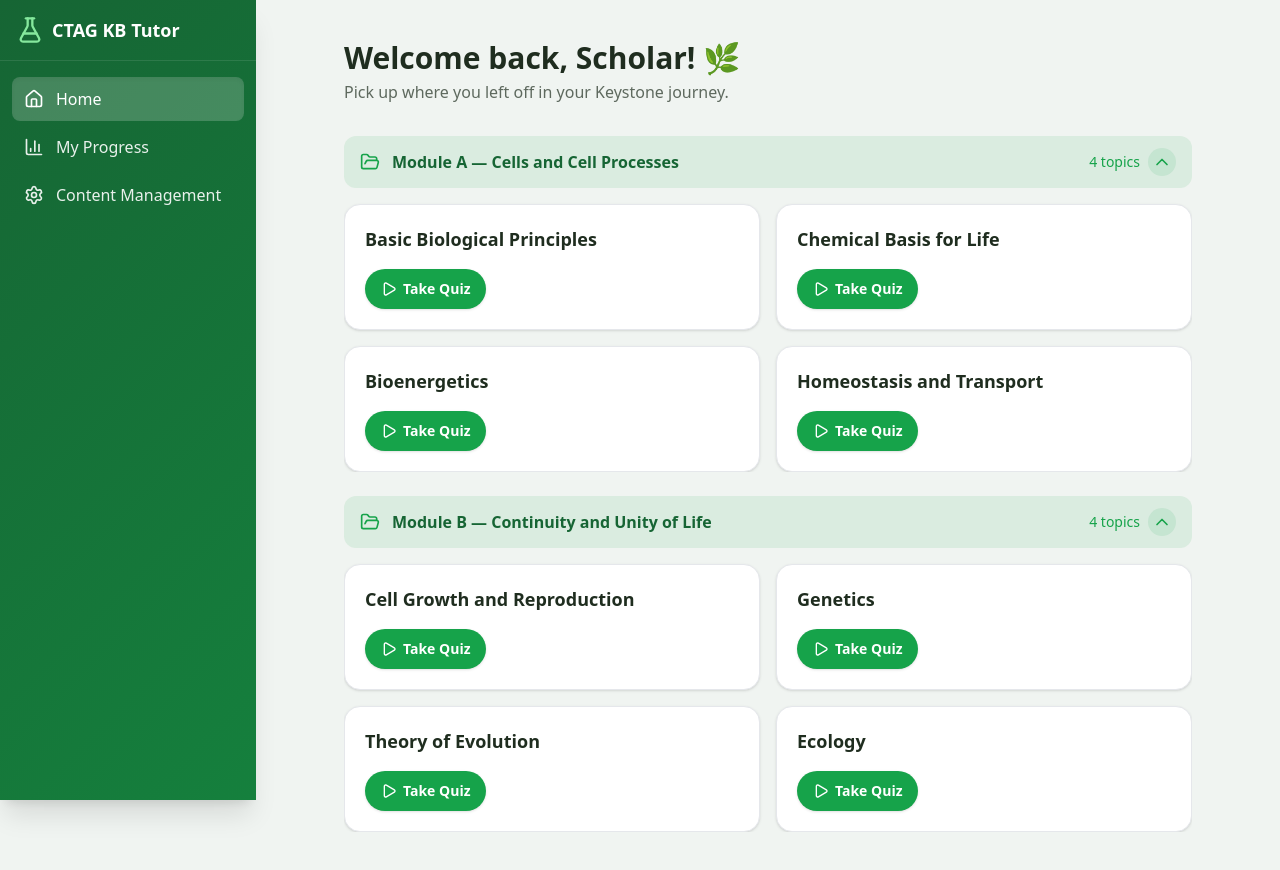
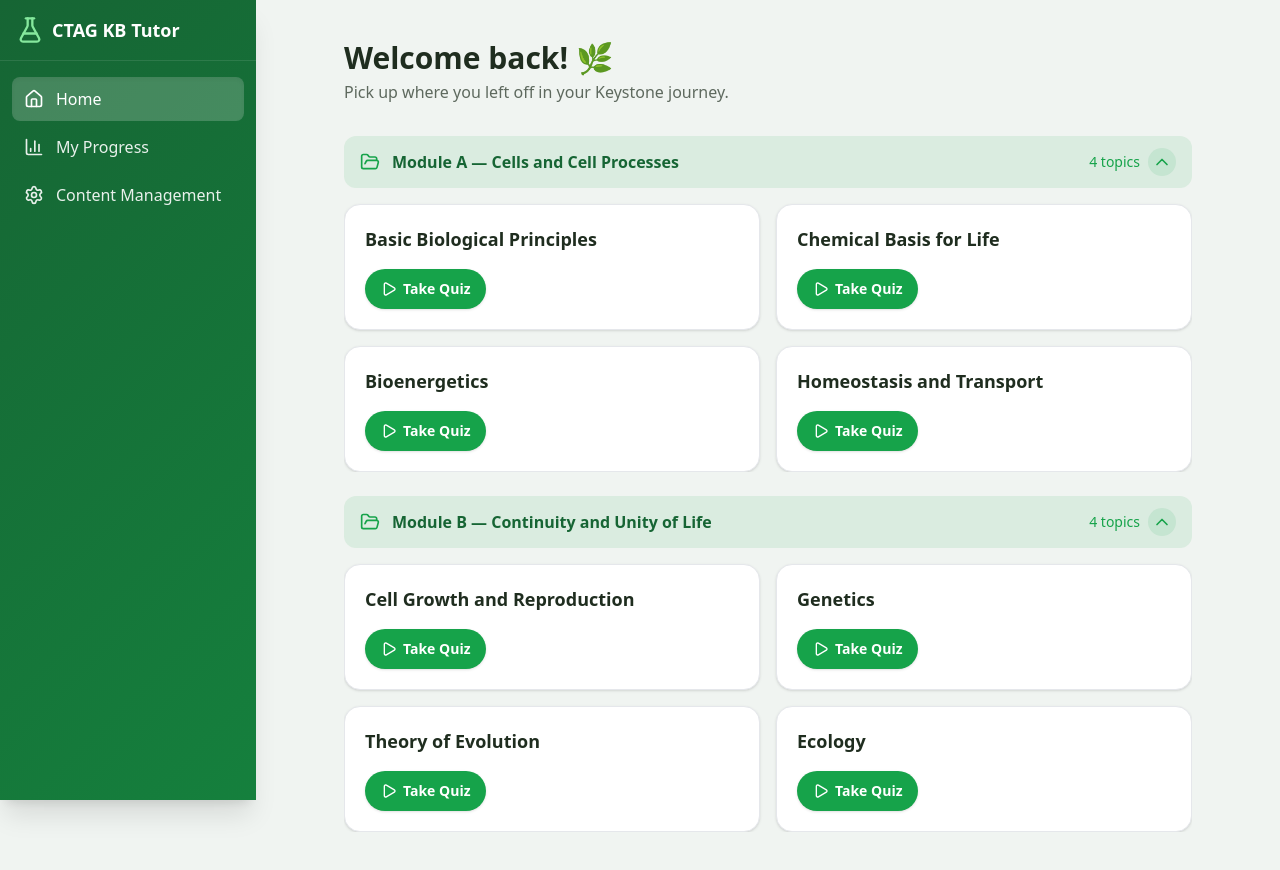
Before and after one commit to miinakoyama/kb-tutor, a Next.js app: page / in a window 1280 px wide. Built offline with nearby package versions, Linux system fonts and the light colour scheme.

Commit message:
change title

```diff
--- a/src/app/page.tsx
+++ b/src/app/page.tsx
@@ -5,7 +5,7 @@ export default function Home() {
     <main className="max-w-4xl mx-auto px-4 sm:px-6 py-6 sm:py-8 lg:py-10">
       <section className="mb-8">
         <h1 className="text-2xl sm:text-3xl font-bold text-slate-gray mb-1">
-          Welcome back, Scholar! 🌿
+          Welcome back! 🌿
         </h1>
         <p className="text-slate-gray/70">
           Pick up where you left off in your Keystone journey.
```
